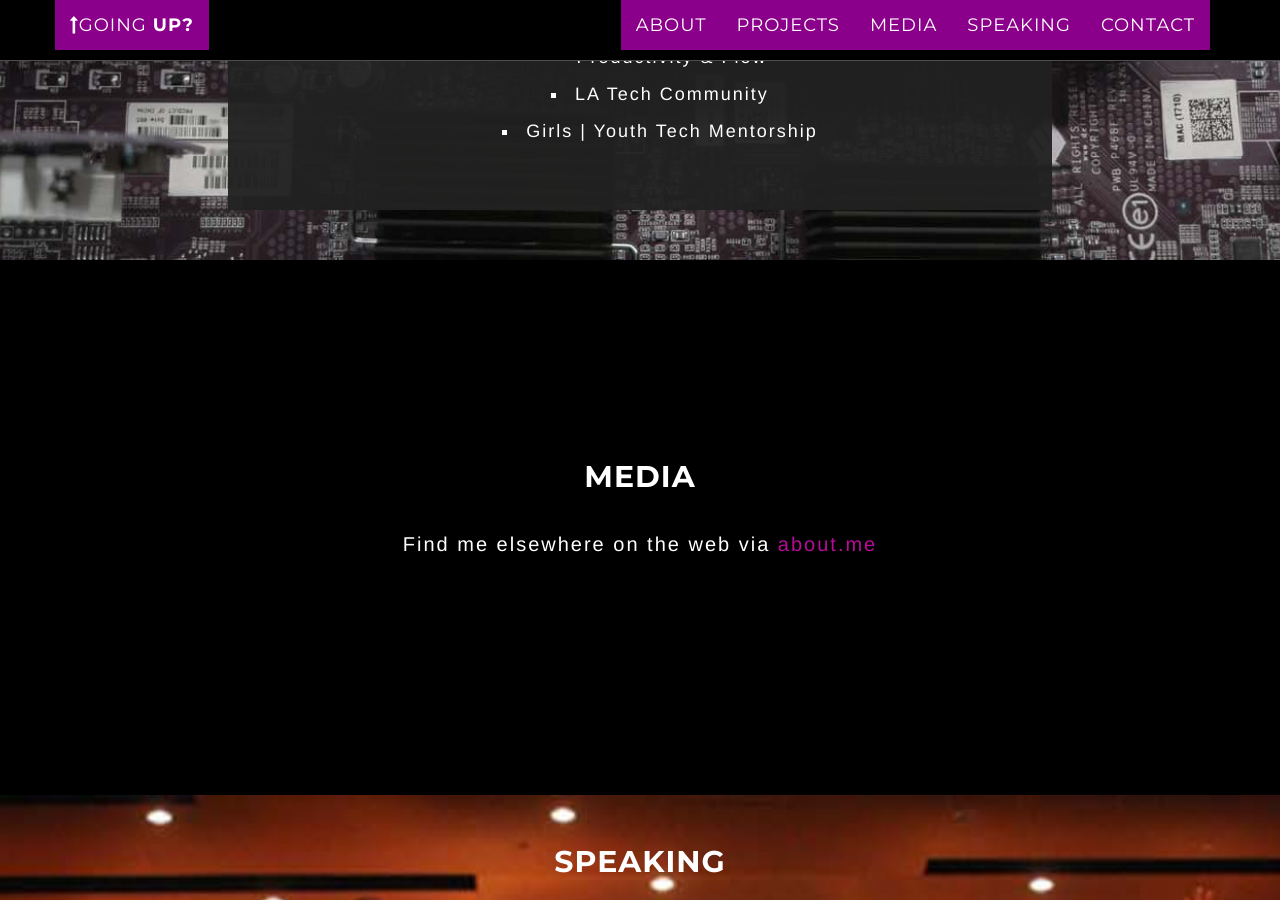
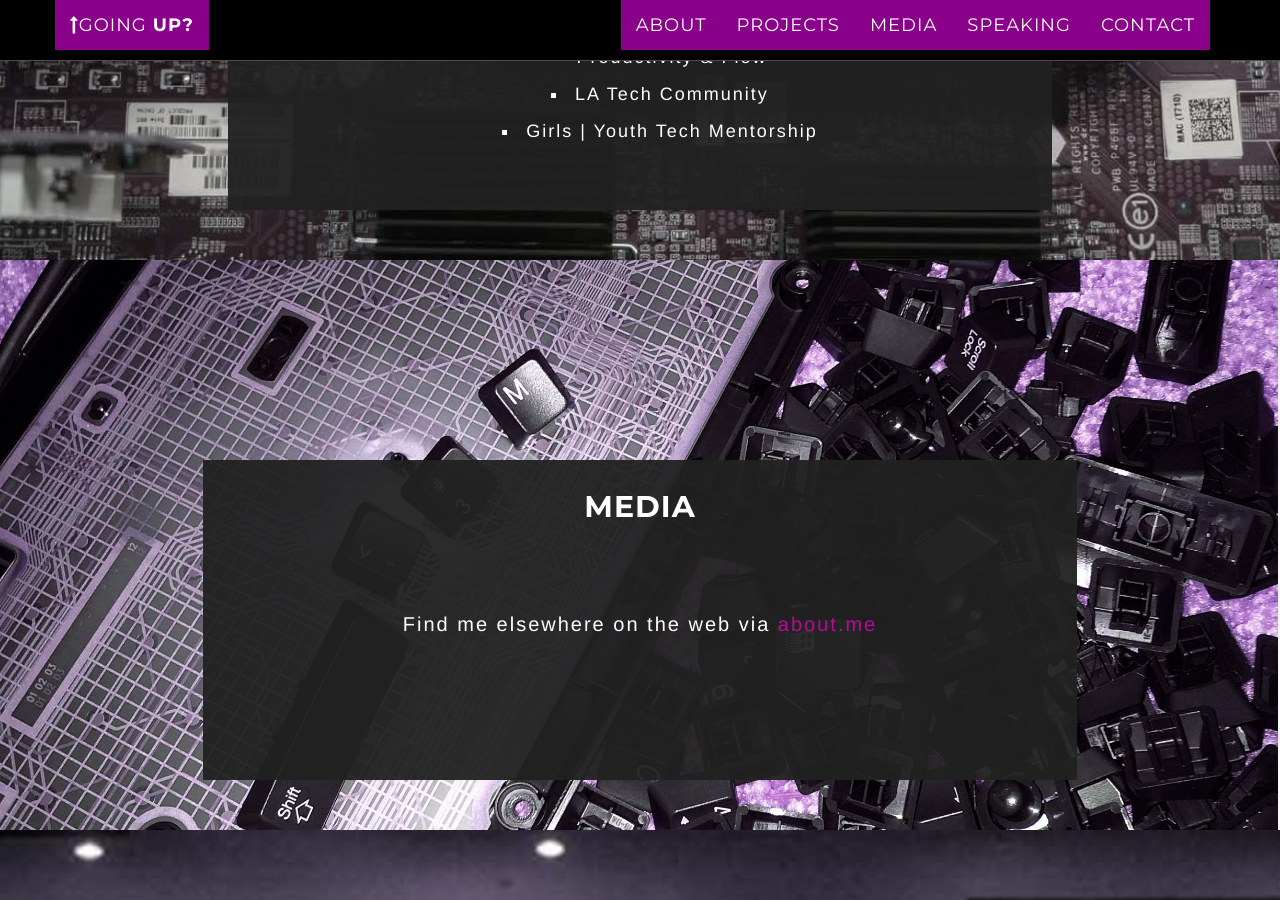
Before and after one commit to murriel/murriel, a Jekyll site: the page built from index.html, in a window 1280 px wide and 900 px high, scrolled down 2923 px. Built offline with Jekyll 4.4.1, drawn with Linux system fonts in a browser that asks for light colours; some of the changed text lies outside the part shown.

Commit message:
updated and added photos, edited content

```diff
--- a/_includes/about.html
+++ b/_includes/about.html
@@ -2,7 +2,8 @@
     <section id="about" class="container content-section text-center about-section">
             <div class="col-lg-8 col-lg-offset-2">
 
-              <div class="about-text">                <h2>Murriel</h2>
+              <div class="about-text">
+                <h2>Murriel</h2>
                 <!--<p>Murriel<br /> -->
                 <em>
                   [ mjʊəriəl | myo̵or′ē əl] <br/ >
--- a/_includes/contact.html
+++ b/_includes/contact.html
@@ -1,10 +1,9 @@
     <!-- Contact Section -->
     <section id="contact" class="container content-section text-center">
-        <div class="row">
-            <div class="col-lg-8 col-lg-offset-2">
+        <div class="row col-lg-8 col-lg-offset-2">
                 <h2>Contact</h2>
-                <p>Contact me if you are interested in collaborating on interesting projects, joining an informal (virtual) study group, or even if you would just like to say hello!
-                  Let's change the world together and have adventures.</p>
+                <p>Contact me if you are interested in collaborating on interesting projects, joining an informal study group, or just to say hello.</p>
+                <p>Let's change the world together and have adventures!</p>
                 <p><a href="mailto:{{ site.email }}">{{ site.email }}</a>
                 </p>
                 <ul class="list-inline banner-social-buttons">
@@ -15,5 +14,5 @@
                     {% endfor %}
                 </ul>
             </div>
-        </div>
+
     </section>
--- a/_includes/media.html
+++ b/_includes/media.html
@@ -1,10 +1,13 @@
 <!-- Media Section -->
-<section id="media" class="container content-section text-center">
+<section id="media" class="container content-section text-center media-section">
     <div class="row">
-        <div class="col-lg-8 col-lg-offset-2">
+        <div class="col-lg-8 col-lg-offset-2 media-text">
             <h2>Media</h2>
+            <div style="height:50px"></div>
             <p>Find me elsewhere on the web via
               <a href="https://about.me/murriel" target="_blank">about.me</a></p>
-        </div>
+          <div>
+      <div style="height:75px"></div>
     </div>
+
 </section>
--- a/_includes/speaking.html
+++ b/_includes/speaking.html
@@ -1,21 +1,18 @@
     <!-- Speaking Section -->
-    <section id="speaking" class="content-section text-center">
-        <div class="speaking-section">
-            <div class="container">
-                <div class="col-lg-8 col-lg-offset-2">
-                    <h2>Speaking</h2>
-                    <p class="speaking-text">Available for speaking engagements upon request. One of my goals for the next year is to present a technical talk at a conference or event and have a successful live demo.
-                    </p>
-                    <h3>Previous Talks</h3>
-                    <p class="speaking-text">
-                    Panel Moderator, Silicon Beach Fest 2015: Changing the Ecosystem - Women in Tech, Actionable Advice for Change<br />
-                    Panel Moderator, Wonder Women Tech: Tech Careers Panel<br />
-                    USC Fireside Chat with Lina Chen of Nix Hydra Games<br />
-                    Panelist, Silicon Beach Fest 2012: Women Developers<br />
-                    STEM in LA Mixer 2012: Guest Speaker - STEM for Everyone
-                    </p>
-
-                </div>
-            </div>
+    <section id="speaking" class="container content-section text-center speaking-section">
+        <div class="col-lg-8 col-lg-offset-2 speaking-text">
+            <h2>Speaking</h2>
+            <p>Available for speaking engagements upon request. One of my goals for the next year is to present a technical talk at a conference or event and have a successful live demo.
+            </p>
+            <h3>Previous Talks</h3>
+            <p>
+              <ul class="listtext">
+                <li>Panel Moderator, Silicon Beach Fest 2015: Changing the Ecosystem <br /><em>Women in Tech, Actionable Advice for Change</em></li>
+                <li>Panel Moderator, Wonder Women Tech: Tech Careers Panel 2015</li>
+                <li>USC Fireside Chat with Lina Chen of Nix Hydra Games 2014</li>
+                <li>Panelist, Silicon Beach Fest 2012: Women Developers</li>
+                <li>STEM in LA Mixer 2012: Guest Speaker - STEM for Everyone
+            </ul>
+            </p>
         </div>
     </section>
```
Also changed, not shown: _includes/css/grayscale.css (+18 -5 lines), img/media-bg.jpg (added), img/speaking-bg.jpg, img/speaking-bg0.jpg (added).
